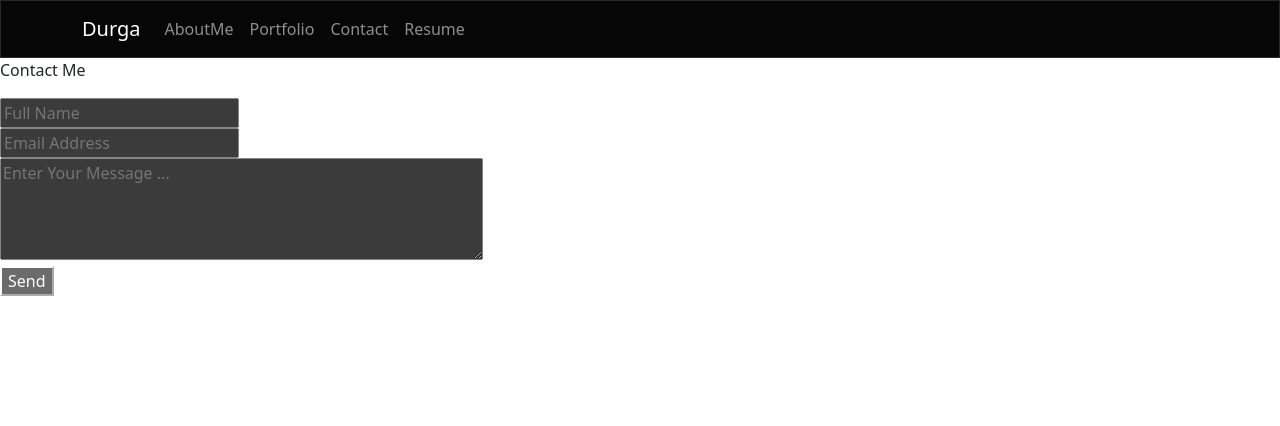
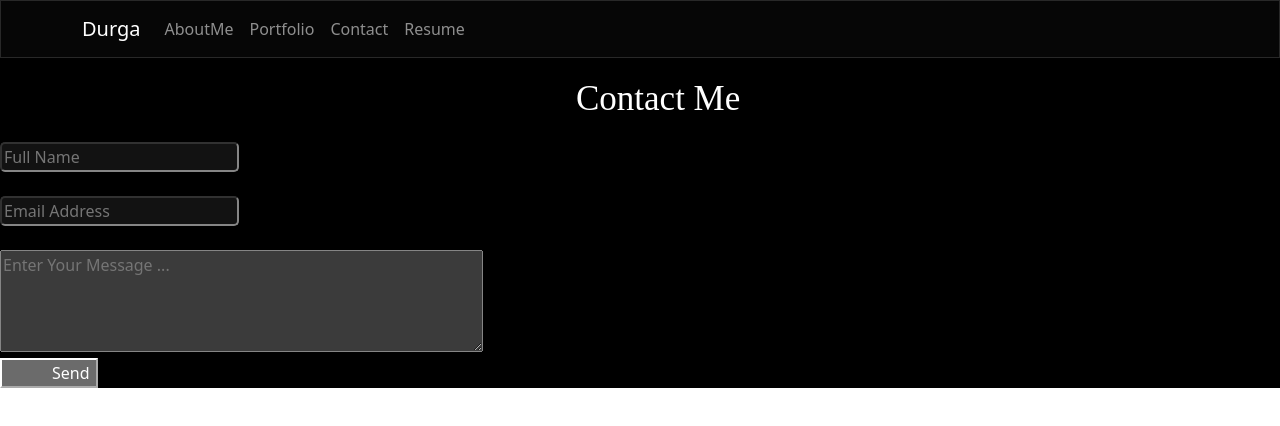
Before and after one commit to Durgavino/Portfolio-React, a React (Create React App) app: page /contact in a window 1280 px wide. Shown: the top 426 px of the page. Built offline with nearby package versions, Linux system fonts and the light colour scheme.

Commit message:
smooth scroll

```diff
--- a/src/App.js
+++ b/src/App.js
@@ -2,11 +2,12 @@
 import React from "react";
 import { BrowserRouter as Router, Routes,Route} from 'react-router-dom';
 import Header from './Components/Header';
-import Footer from './Components/Footer';
+//import Footer from './Components/Footer';
  import About from './Components/About';
  import Contact from './Components/Contact';
  import Portfolio from './Components/Portfolio';
 import Resume from './Components/Resume';
+import{Link} from "react-scroll";
 function App() {
 
   return (
@@ -14,7 +15,8 @@ function App() {
       <Header />
 
         <Routes>
-          <Route path='/' element={<About />}/>
+          <Route path='/' element={<About />} smooth={true} offset={-500} duration={500}/>
+          {/* <Link to={<About />} smooth={true} offset={-500} duration={500}></Link> */}
           <Route path='/portfolio' element={<Portfolio />}/>
           <Route path='/contact' element={<Contact />}/>
           <Route path='/about' element={<About />}/>
--- a/src/Components/Contact.js
+++ b/src/Components/Contact.js
@@ -20,8 +20,8 @@ const Contact = () => {
 
     return (
         <form onSubmit={handleSubmit(handleRegistration)}>
-            <div>
-                <p>Contact Me</p>
+            <div className="contactdiv">
+                <p className="contacthead">Contact Me</p>
 
                 <input type='text' placeholder="Full Name" />
                 <br>
@@ -32,9 +32,10 @@ const Contact = () => {
                 <br>
                 </br>
 
-                <textarea rows="4" cols="50" name="comment" placeholder="Enter Your Message ..." {...register('comment', { required: "Enter Your Message" })} >
+                <textarea className="comment" rows="4" cols="50" name="comment" placeholder="Enter Your Message ..." {...register('comment', { required: "Enter Your Message" })} >
                 </textarea>
                 <br></br>
+
 
                 <button onClick={emailvalidation} type="submit" value="Send">Send</button>
                 {message}
--- a/src/Components/Resume.js
+++ b/src/Components/Resume.js
@@ -2,16 +2,13 @@ import React from "react";
 //import resume from ""
 const Resume=()=>{
 return(
-    <div>
-<button className="resume">
+    <div class="resumediv">
+<p className="resume">
 
-    {/* <a href="../assets/Durgadevi Baskaran resume-2023.pdf" download="Durgadevi Baskaran resume-2023.pdf"
-    >Download Resume</a> */}
-
-<a href={process.env.PUBLIC_URL + "/assets/Durgadevi Baskaran resume-2023.pdf"} download  >Download Resume</a>
-</button>
+<a className="resume" href={process.env.PUBLIC_URL + "/assets/Durgadevi Baskaran resume-2023.pdf"} download  >Download Resume</a>
+</p>
 <h1>Developer Proficiencies</h1>
-<ol>
+<ul>
    <li>Html</li>
    <li>css</li>
    <li>Javascript</li>
@@ -21,7 +18,7 @@ return(
    <li>MongoDB</li>
    <li>React</li>
    <li>API</li>
-</ol>
+</ul>
     </div>
 )
 }
--- a/src/index.css
+++ b/src/index.css
@@ -19,6 +19,30 @@ float: left;
 }
 .aboutdiv{
   background-color: black;
+
+}
+/* input{
+    padding-left: 20px;
+    width:150px;
+margin-bottom:10px;
+} */
+label, input {
+  display: block;
+  border-radius: 5px;
+}
+
+label {
+  margin-bottom: 20px;
+  border-radius: 5px;
+}
+button{
+  padding-left: 50px;
+  display: block;
+  justify-content: center;
+  border-radius: 5px;
+}
+.comment{
+  color: white;
 }
 .aboutdes{
   font-size: 25px;
@@ -28,7 +52,17 @@ float: left;
   padding: 10px; */
   justify-content: center;
   font-family: "Times New Roman", Times, serif;
+  color: black;
+}
+.contactdiv{
+  background-color: black;
+}
+.contacthead{
+  font-size: 35px;
   color: white;
+  font-family: "Times New Roman", Times, serif;
+  padding-left: 45%;
+  padding-top: 15px;
 }
 .footer{
   background-color: black;
@@ -56,23 +90,26 @@ background-color: black;
   font-family: "Times New Roman", Times, serif;
   color: white;
 }
-/* Clearfix (clear floats) */
-/* .row::after {
-  content: "";
-  clear: both;
-  display: table;
-} */
 
-/* body {
-  margin: 0;
-  font-family: -apple-system, BlinkMacSystemFont, 'Segoe UI', 'Roboto', 'Oxygen',
-    'Ubuntu', 'Cantarell', 'Fira Sans', 'Droid Sans', 'Helvetica Neue',
-    sans-serif;
-  -webkit-font-smoothing: antialiased;
-  -moz-osx-font-smoothing: grayscale;
-} */
+li{
+  color: white;
+  justify-content: center;
+  padding-left: 50px;
+}
+.resume{
+  text-align: center;
+  color: white;
+  padding-left: 30px;
+  padding-top: 20px;
+  background-color: black;
+  font-size: 25px;
+  font-family: "Times New Roman", Times, serif;
 
-/* code {
-  font-family: source-code-pro, Menlo, Monaco, Consolas, 'Courier New',
-    monospace;
-} */
+}
+h1{
+  font-family: "Times New Roman", Times, serif;
+  margin-top: 50px;
+}
+.resumediv{
+  background-color: black;
+}
```
